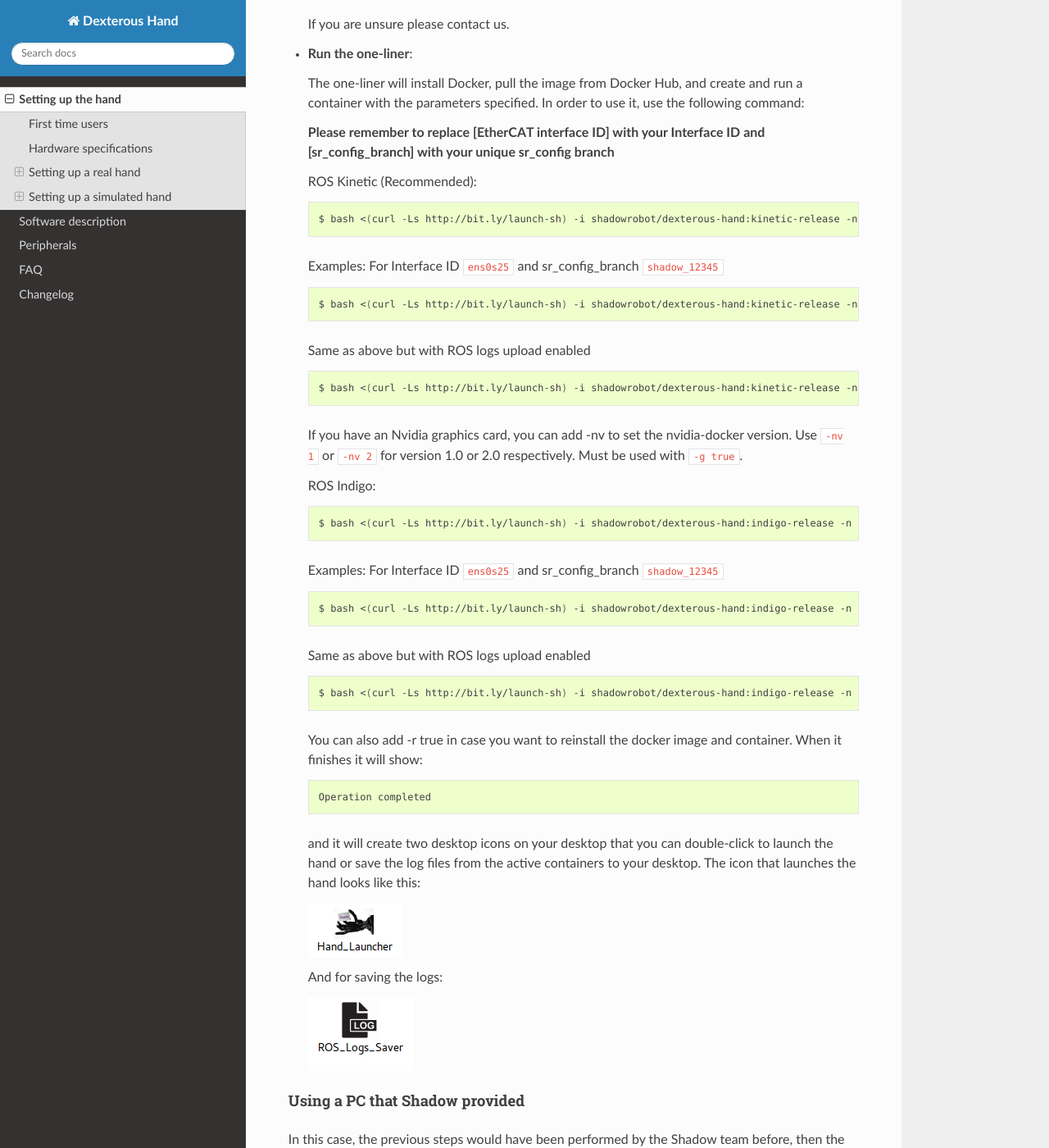
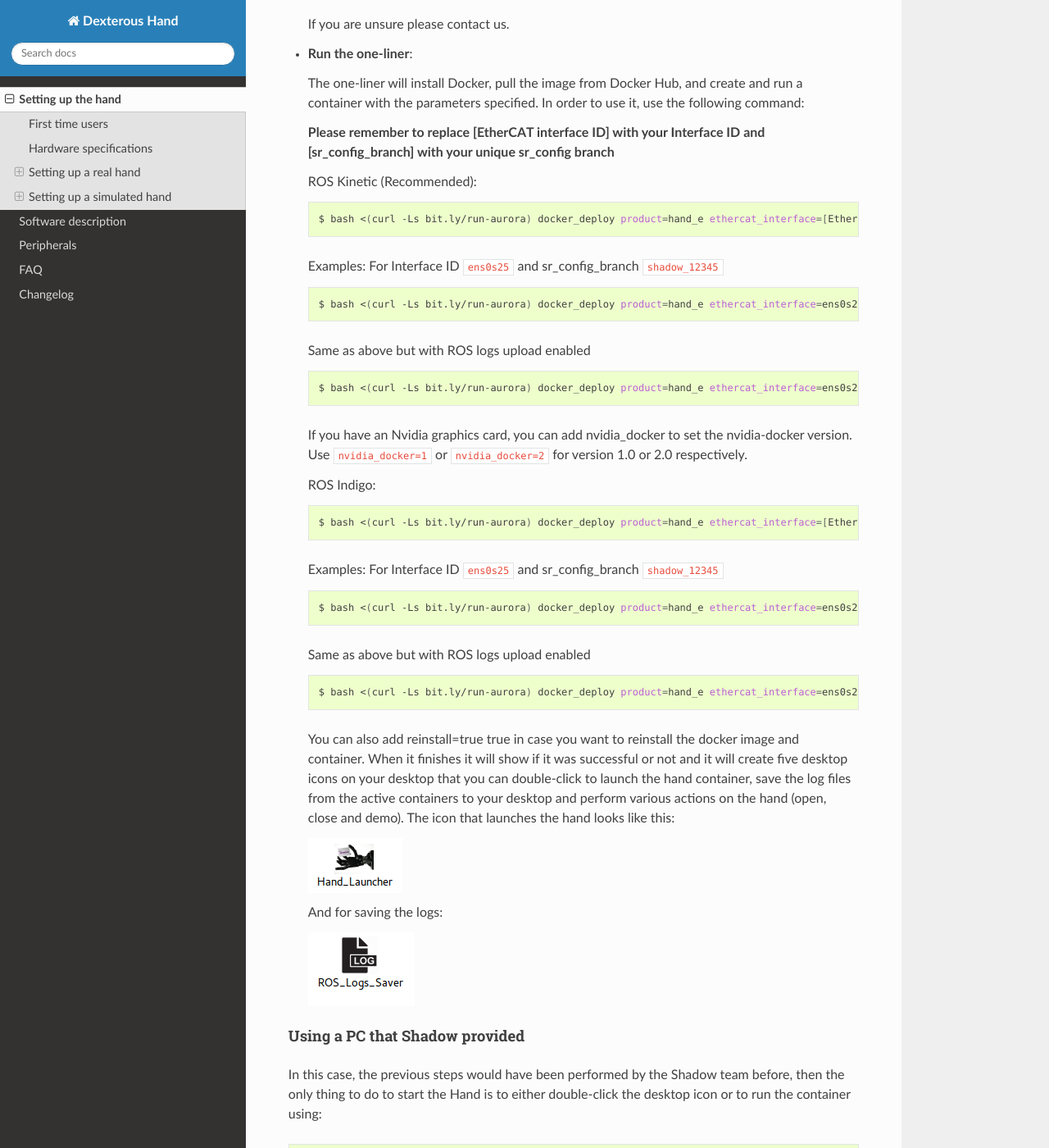
Before and after one commit to shadow-robot/sr_dexterous_hand_documentation, a Sphinx documentation site: the page built from docs/user_guide/1_setting_up_the_hand.md, in a window 1280 px wide and 1400 px high, scrolled down 5011 px. Shown: the whole window at 82% size. Built offline with Sphinx 7.4.7 and the Read the Docs theme 2.0.0, drawn with Linux system fonts in a browser that asks for light colours; some of the changed text lies outside the part shown.

Commit message:
using aurora

````diff
--- a/docs/user_guide/1_setting_up_the_hand.md
+++ b/docs/user_guide/1_setting_up_the_hand.md
@@ -136,39 +136,36 @@
 
   ROS Kinetic (Recommended):
   ```bash
-  $ bash <(curl -Ls http://bit.ly/launch-sh) -i shadowrobot/dexterous-hand:kinetic-release -n dexterous-hand -sn Hand_Launcher -e [EtherCAT interface ID] -b [sr_config_branch]
+  $ bash <(curl -Ls bit.ly/run-aurora) docker_deploy product=hand_e ethercat_interface=[EtherCAT interface ID] config_branch=[sr_config_branch]
   ```
   Examples:
   For Interface ID ```ens0s25``` and sr_config_branch ```shadow_12345```
   ```bash
-  $ bash <(curl -Ls http://bit.ly/launch-sh) -i shadowrobot/dexterous-hand:kinetic-release -n dexterous-hand -sn Hand_Launcher -e ens0s25 -b shadow_12345
+  $ bash <(curl -Ls bit.ly/run-aurora) docker_deploy product=hand_e ethercat_interface=ens0s25 config_branch=shadow_12345
   ```
   Same as above but with ROS logs upload enabled
   ```bash
-  $ bash <(curl -Ls http://bit.ly/launch-sh) -i shadowrobot/dexterous-hand:kinetic-release -n dexterous-hand -sn Hand_Launcher -e ens0s25 -b shadow_12345 -ck true
+  $ bash <(curl -Ls bit.ly/run-aurora) docker_deploy product=hand_e ethercat_interface=ens0s25 config_branch=shadow_12345 use_aws=true
   ```
 
-  If you have an Nvidia graphics card, you can add -nv to set the nvidia-docker version. Use ``-nv 1`` or ``-nv 2`` for version 1.0 or 2.0 respectively. Must be used with ``-g true``.
+  If you have an Nvidia graphics card, you can add nvidia_docker to set the nvidia-docker version. Use ``nvidia_docker=1`` or ``nvidia_docker=2`` for version 1.0 or 2.0 respectively.
 
   ROS Indigo:
   ```bash
-  $ bash <(curl -Ls http://bit.ly/launch-sh) -i shadowrobot/dexterous-hand:indigo-release -n dexterous-hand -sn Hand_Launcher -e [EtherCAT interface ID] -b [sr_config_branch]
+  $ bash <(curl -Ls bit.ly/run-aurora) docker_deploy product=hand_e ethercat_interface=[EtherCAT interface ID] config_branch=[sr_config_branch] tag=indigo-release
   ```
   Examples:
   For Interface ID ```ens0s25``` and sr_config_branch ```shadow_12345```
   ```bash
-  $ bash <(curl -Ls http://bit.ly/launch-sh) -i shadowrobot/dexterous-hand:indigo-release -n dexterous-hand -sn Hand_Launcher -e ens0s25 -b shadow_12345
+  $ bash <(curl -Ls bit.ly/run-aurora) docker_deploy product=hand_e ethercat_interface=ens0s25 config_branch=shadow_12345 tag=indigo-release
   ```
   Same as above but with ROS logs upload enabled
   ```bash
-  $ bash <(curl -Ls http://bit.ly/launch-sh) -i shadowrobot/dexterous-hand:indigo-release -n dexterous-hand -sn Hand_Launcher -e ens0s25 -b shadow_12345 -ck true
+  $ bash <(curl -Ls bit.ly/run-aurora) docker_deploy product=hand_e ethercat_interface=ens0s25 config_branch=shadow_12345 tag=indigo-release use_aws=true
   ```
 
-  You can also add -r true in case you want to reinstall the docker image and container. When it finishes it will show:
-  ```bash
-  Operation completed
-  ```
-  and it will create two desktop icons on your desktop that you can double-click to launch the hand or save the log files from the active containers to your desktop.
+  You can also add reinstall=true true in case you want to reinstall the docker image and container. When it finishes it will show if it was successful or not
+  and it will create five desktop icons on your desktop that you can double-click to launch the hand container, save the log files from the active containers to your desktop and perform various actions on the hand (open, close and demo).
   The icon that launches the hand looks like this:
 
   ![desktop_icon](../img/desktop_icon.png)
@@ -198,8 +195,7 @@
 ### Starting the driver
 
 * **Shadow Hand Driver**
-  Launch the driver for the Shadow Hand using the desktop icon 'Hand_Launcher' or at a
-  terminal (in the container), type:
+  Launch the driver for the Shadow Hand using the desktop icon 'Shadow_Hand_Launcher' if the one-liner was executed using the ```launch_hand=true``` argument or at a terminal (in the container), type:
 
   ```bash
   $ roslaunch sr_ethercat_hand_config sr_rhand.launch
@@ -243,32 +239,32 @@
 
 ROS Kinetic (Recommended):
 ```bash
-$ bash <(curl -Ls http://bit.ly/launch-sh) -i shadowrobot/dexterous-hand:kinetic-release -n dexterous-hand -sn Hand_Container -b kinetic_devel -l false -e eth0
+$ bash <(curl -Ls bit.ly/run-aurora) docker_deploy product=hand_e sim_hand=true launch_hand=true
 ```
 
 ROS Indigo:
 ```bash
-$ bash <(curl -Ls http://bit.ly/launch-sh) -i shadowrobot/dexterous-hand:indigo-release -n dexterous-hand -sn Hand_Container -b kinetic_devel -l false -e eth0
+$ bash <(curl -Ls bit.ly/run-aurora) docker_deploy product=hand_e tag=indigo-release sim_hand=true launch_hand=true
 ```
 
-You can also add -r true in case you want to reinstall the docker image and container. When it finishes it will show:
+You can also add reinstall=true true in case you want to reinstall the docker image and container. When it finishes it will show:
 
 ```bash
 Operation completed
 ```
 and it will create two desktop icons on your desktop that you can double-click to launch the hand or save the log files from the active containers to your desktop.
 
-If you have an NVidia graphics card, you should add -nv to set the nvidia-docker version. Use ``-nv 1`` or ``-nv 2`` for version 1.0 or 2.0 respectively. Must be used with ``-g true``.
+If you have an Nvidia graphics card, you can add nvidia_docker to set the nvidia-docker version. Use ``nvidia_docker=1`` or ``nvidia_docker=2`` for version 1.0 or 2.0 respectively.
 
 #### Starting a robot simulation
 
 First you need to start the hand container by either doble clicking the icon "Hand_Container" or running the following command:
 ```bash
-$ docker start dexterous-hand
+$ docker start dexterous_hand_real_hw
 ```
 
 ##### Shadow Dexterous hands
-* To start a simulation of our dexterous hand, simply do (in the container):
+* The hand will start automatically if you have ran the one-liner with the argument ```launch_hand=true``` or to start it manually, simply do (in the container):
   ```bash
   $ roslaunch sr_robot_launch srhand.launch
   ```
````
Also changed, not shown: other parts of docs/user_guide/1_setting_up_the_hand.md (+2 -2 lines).
